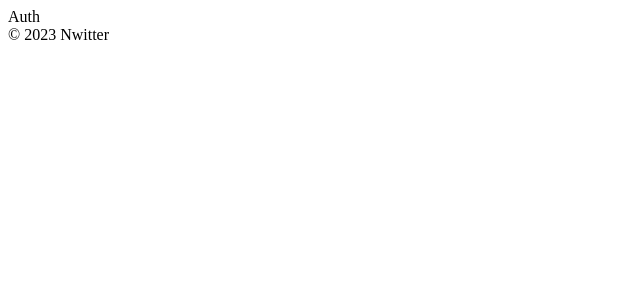
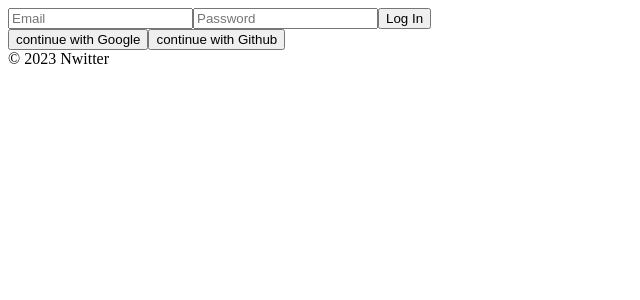
Before and after one commit to arthyun/Study, a React (Create React App) app in the folder nwitter/: page / in a window 1280 px wide. Shown: the top 300 px of the page, without its empty margins (0-640 px from the left). Built offline with nearby package versions, Linux system fonts and the light colour scheme; no server answers.

Commit message:
nwitter v08 230309

```diff
--- a/nwitter/src/routes/Auth.js
+++ b/nwitter/src/routes/Auth.js
@@ -1,9 +1,37 @@
-import React from 'react';
+import React, { useState } from 'react';
 
 const Auth = () => {
+    const [email, setEmail] = useState("");
+    const [password, setPassword] = useState("");
+
+    const onChange = (e) => {
+        const tg = e.target.name;
+        if(tg === "email"){
+            setEmail(e.target.value);
+        } else if(tg === "password"){
+            setPassword(e.target.value);
+        }
+    }
+    const onSubmit = (e) => {
+        e.preventDefault();
+
+    }
 
     return(
-        <div>Auth</div>
+        <div>
+            <form onSubmit={onSubmit}>
+                <input name='email' type='text' placeholder='Email' required
+                value={email} onChange={onChange} />
+                <input name='password' type='password' placeholder='Password'
+                required value={password} onChange={onChange} />
+                <input type='submit' value='Log In' />
+            </form>
+
+            <div>
+                <button>continue with Google</button>
+                <button>continue with Github</button>
+            </div>
+        </div>
     );
 }
 
```
